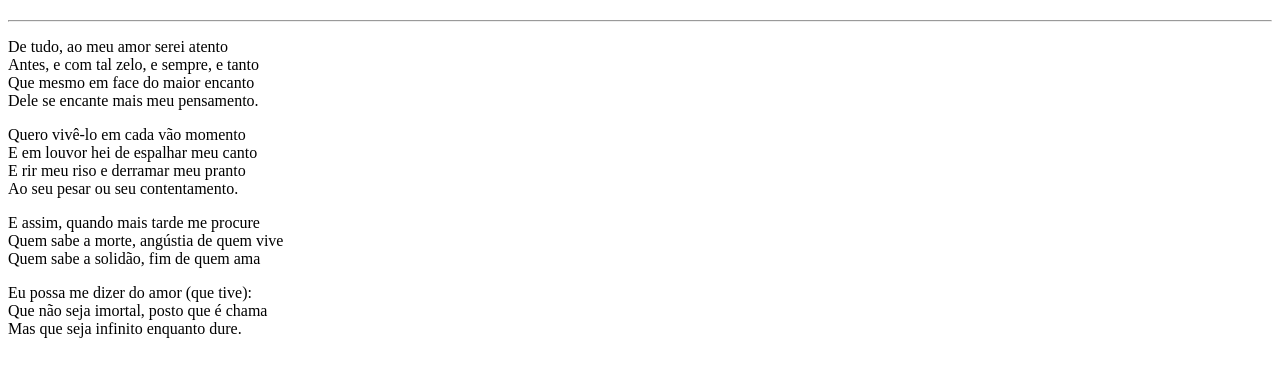
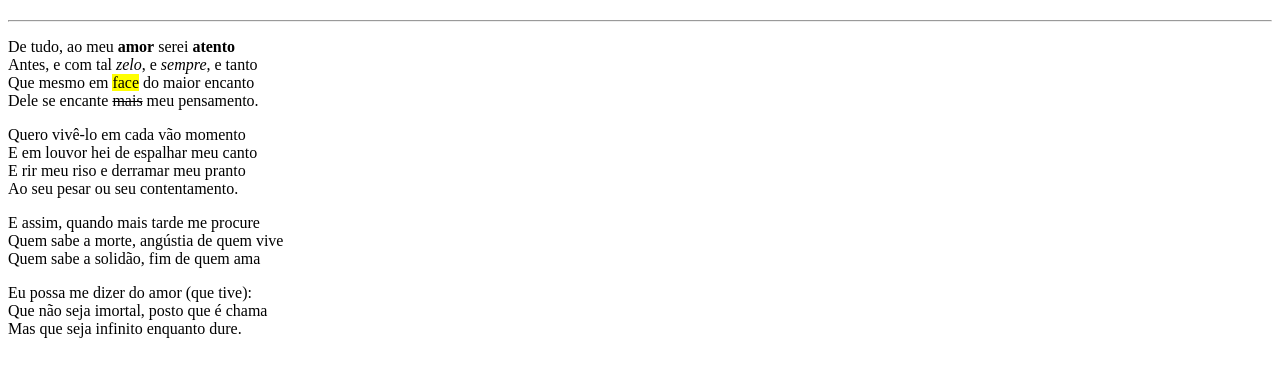
Before and after one commit to aeciobrito/IOT1-UC14, a plain HTML site: page 02/atividade.html in a window 1280 px wide. Shown: the part 46-422 px from the top of the page. Drawn offline with Linux system fonts and the light colour scheme.

Commit message:
atualizacao do soneto

```diff
--- a/02/atividade.html
+++ b/02/atividade.html
@@ -10,10 +10,10 @@
     <hr>
 
     <p>
-        De tudo, ao meu amor serei atento<br />
-        Antes, e com tal zelo, e sempre, e tanto<br />
-        Que mesmo em face do maior encanto<br />
-        Dele se encante mais meu pensamento.<br />
+        De tudo, ao meu <strong>amor</strong> serei <b>atento</b><br />
+        Antes, e com tal <em>zelo</em>, e <i>sempre</i>, e tanto<br />
+        Que mesmo em <mark>face</mark> do maior encanto<br />
+        Dele se encante <del>mais</del> meu pensamento.<br />
     </p>
 
     <p>
```
